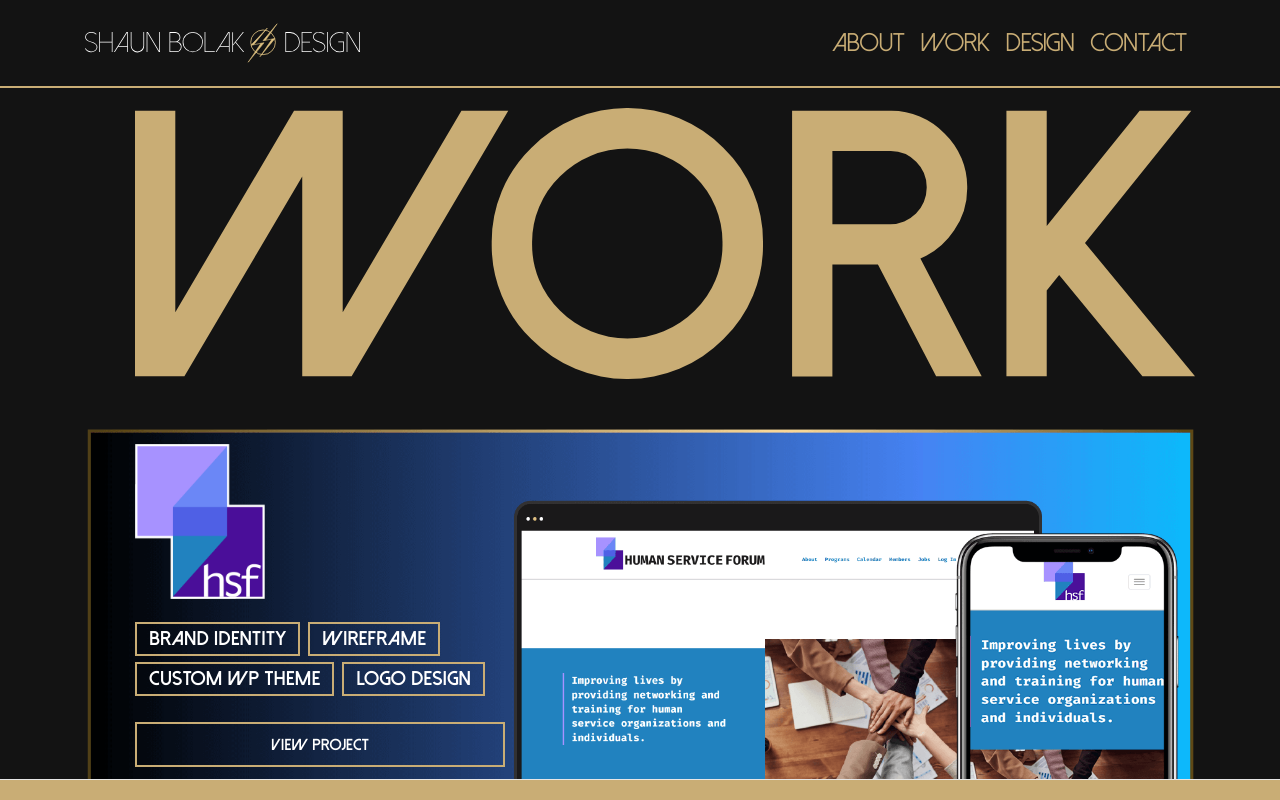
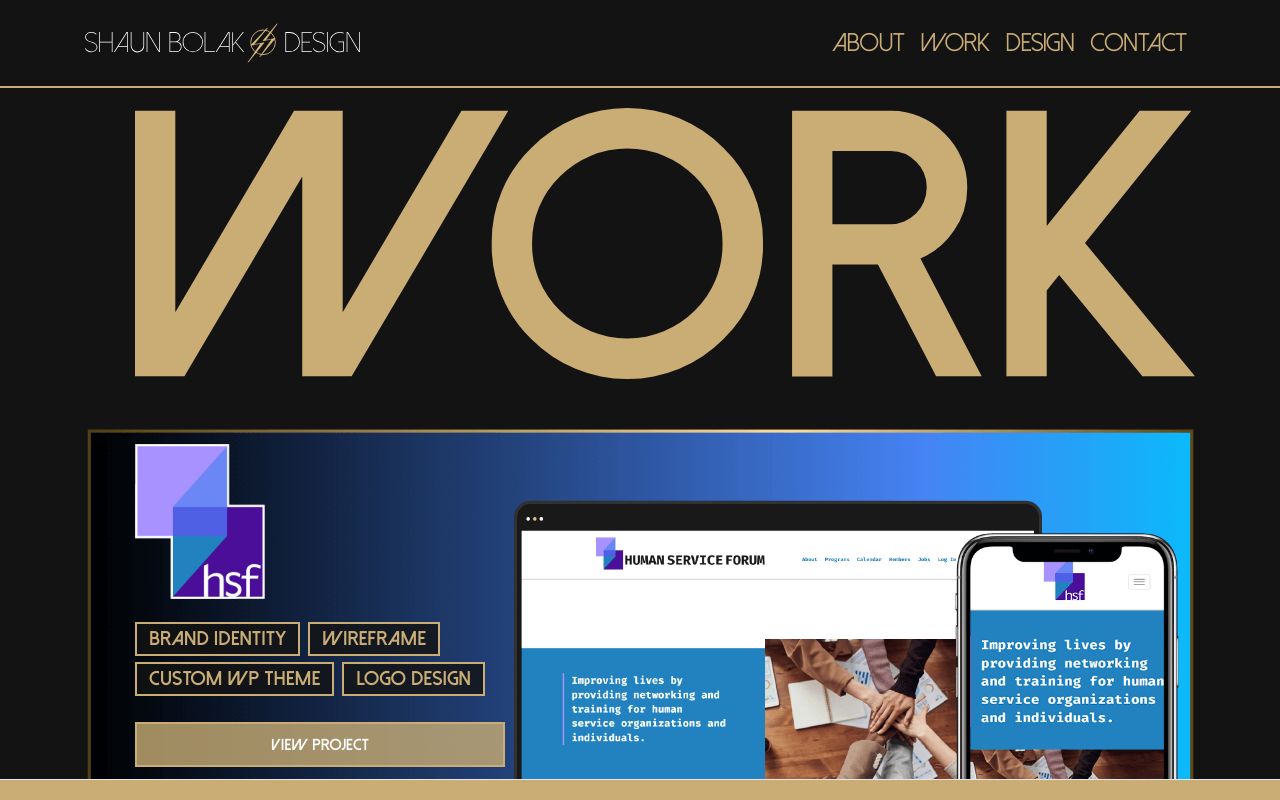
Before and after one commit to shonb6570/shaun-bolak-design-5-2021, a React (Create React App) app in the folder shaun-bolak-design-v2/: page /work in a window 1280 px wide. Shown: the top 800 px of the page. Built offline with nearby package versions, Linux system fonts and the light colour scheme.

Commit message:
Update App.scss

```diff
--- a/shaun-bolak-design-v2/src/scss/App.scss
+++ b/shaun-bolak-design-v2/src/scss/App.scss
@@ -396,7 +396,7 @@ html {
 	padding: 0;
 }
 .btns {
-	background-color: rgba($color: #131313, $alpha: 0.8);
+	background-color: rgba($color: #c9ad75, $alpha: 0.8);
 	border: 2px solid $primary-color;
 	font-family: $font-primary-bold;
 	color: $white;
@@ -404,7 +404,7 @@ html {
 	height: 45px;
 	margin-top: 10px;
 	@include for-size(tablet-portrait) {
-		background-color: transparent;
+		// background-color: transparent;
 		color: $white;
 		width: 350px;
 	}
@@ -566,8 +566,8 @@ html {
 	color: $primary-color;
 	background-color: rgba($color: #131313, $alpha: 0.8);
 	@include for-size(desktop) {
-		background-color: transparent;
-		color: $white;
+		// background-color: transparent;
+		// color: $white;
 		font-size: 16px;
 	}
 	@include for-size(lg-desktop) {
@@ -1770,7 +1770,8 @@ html {
 
 .hsf-hero-title,
 .four-hire-hero-title,
-.wa-hero-title,,
+.wa-hero-title,
+,
 .cl-hero-title {
 	width: 100%;
 	font-size: 2rem;
@@ -2390,7 +2391,6 @@ html {
 	padding: 0;
 }
 
-
 /* ============================================= */
 /*         Caribbean Library styles              */
 /* ============================================= */
@@ -2454,7 +2454,7 @@ html {
 	margin-bottom: -100px;
 }
 
-.work-site-link-container{
+.work-site-link-container {
 	display: flex;
 	height: 100%;
 	width: 100%;
@@ -2478,7 +2478,7 @@ html {
 .four-hire-hero-banner-link:hover {
 	text-decoration: none;
 	color: $black;
-	transition: .3s ease-out;
+	transition: 0.3s ease-out;
 }
 /* ============================================= */
 /*         Contact styles                        */
```
